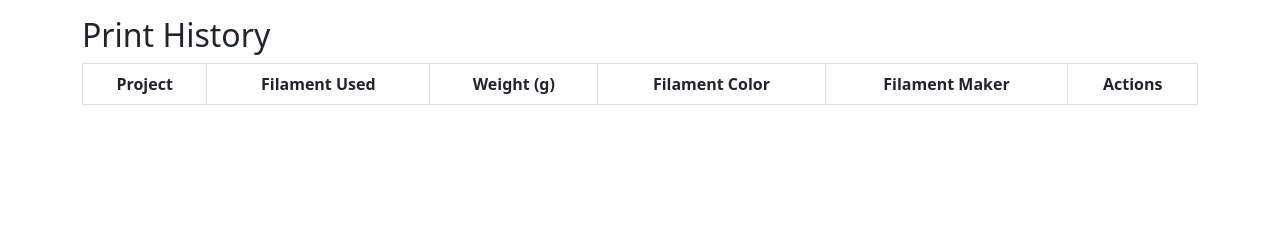
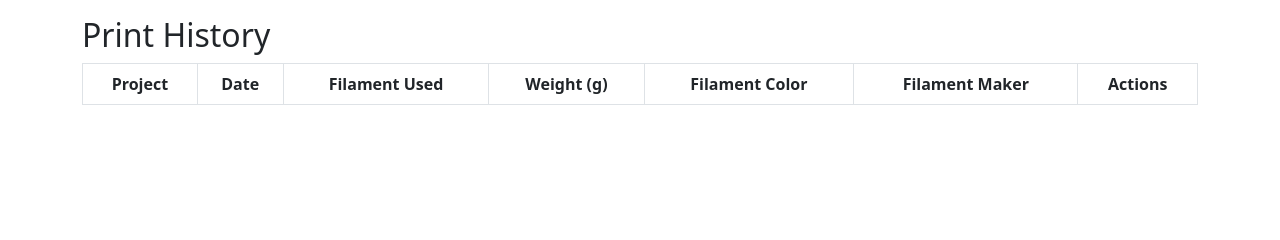
Before and after one commit to r-nd-m/filament-tracker, a Flask app: page / in a window 1280 px wide. Shown: the part 292-532 px from the top of the page. Run offline with Flask 3, Linux system fonts and the light colour scheme; data that the repository does not hold is empty.

Commit message:
added date/time to projects

```diff
--- a/app/models.py
+++ b/app/models.py
@@ -1,4 +1,8 @@
 from app import db
+from datetime import datetime
+import pytz
+
+LOCAL_TZ = pytz.timezone("Europe/Berlin")
 
 class FilamentRoll(db.Model):
     id = db.Column(db.Integer, primary_key=True)
@@ -14,7 +18,9 @@ class PrintJob(db.Model):
     length_used = db.Column(db.Float, nullable=False)
     weight_used = db.Column(db.Float, nullable=False)
     project_name = db.Column(db.String(255), nullable=False)
+    date = db.Column(db.DateTime, default=lambda: datetime.now(LOCAL_TZ))
     filament = db.relationship('FilamentRoll', backref='prints')
+
 
     def save(self):
         self.filament.remaining_weight -= self.weight_used
--- a/app/routes.py
+++ b/app/routes.py
@@ -1,3 +1,4 @@
+from datetime import datetime
 from flask import render_template, request, redirect, url_for
 from app import app, db
 from app.models import FilamentRoll, PrintJob
@@ -5,8 +6,8 @@ from app.models import FilamentRoll, PrintJob
 @app.route('/')
 def index():
     rolls = FilamentRoll.query.all()
-    print_jobs = PrintJob.query.order_by(PrintJob.id.desc()).all()  # Show latest prints first
-    return render_template('index.html', rolls=rolls, print_jobs=print_jobs)
+    print_jobs = PrintJob.query.order_by(PrintJob.date.desc()).all()
+    return render_template('index.html', rolls=rolls, print_jobs=print_jobs, datetime=datetime)
 
 @app.route('/add_roll', methods=['POST'])
 def add_roll():
@@ -25,15 +26,27 @@ def add_roll():
 def add_print():
     filament_id = int(request.form['filament_id'])
     length_used = float(request.form['length_used'])
-    weight_used = float(request.form['weight_used'])  # Ensure float conversion
+    weight_used = float(request.form['weight_used'])
     project_name = request.form['project_name']
 
-    roll = FilamentRoll.query.get(filament_id)
-    if roll and roll.remaining_weight >= weight_used:
-        print_job = PrintJob(filament_id=filament_id, length_used=length_used, weight_used=weight_used, project_name=project_name)
-        db.session.add(print_job)
-        roll.remaining_weight -= weight_used
-        db.session.commit()
+    # Parse date from input, fallback to current time
+    date_str = request.form['date']
+    date = datetime.strptime(date_str, "%Y-%m-%dT%H:%M") if date_str else datetime.now()
+
+    print_job = PrintJob(
+        filament_id=filament_id,
+        length_used=length_used,
+        weight_used=weight_used,
+        project_name=project_name,
+        date=date  # Ensure local time is stored
+    )
+
+    filament = FilamentRoll.query.get(filament_id)
+    if filament:
+        filament.remaining_weight -= weight_used
+
+    db.session.add(print_job)
+    db.session.commit()
 
     return redirect(url_for('index'))
 
@@ -81,17 +94,18 @@ def edit_print(print_id):
     print_job = PrintJob.query.get_or_404(print_id)
     filament = FilamentRoll.query.get(print_job.filament_id)
 
-    # Restore previous filament weight before updating
     if filament:
         filament.remaining_weight += print_job.weight_used
 
-    # Update print job details
     print_job.project_name = request.form['project_name']
     print_job.length_used = float(request.form['length_used'])
     print_job.weight_used = float(request.form['weight_used'])
     print_job.filament_id = int(request.form['filament_id'])
 
-    # Subtract new weight from the updated filament roll
+    # Parse new date from input
+    date_str = request.form['date']
+    print_job.date = datetime.strptime(date_str, "%Y-%m-%dT%H:%M") if date_str else datetime.now()
+
     new_filament = FilamentRoll.query.get(print_job.filament_id)
     if new_filament:
         new_filament.remaining_weight -= print_job.weight_used
@@ -128,21 +142,23 @@ def duplicate_roll(roll_id):
 def duplicate_print(print_id):
     print_job = PrintJob.query.get_or_404(print_id)
 
-    # Capture new values from the form
     new_project_name = request.form['project_name']
     new_length_used = float(request.form['length_used'])
     new_weight_used = float(request.form['weight_used'])
     new_filament_id = int(request.form['filament_id'])
 
-    # Create a new print job with modified values
+    # Parse new date or use current time
+    date_str = request.form['date']
+    new_date = datetime.strptime(date_str, "%Y-%m-%dT%H:%M") if date_str else datetime.now()
+
     new_print_job = PrintJob(
         filament_id=new_filament_id,
         length_used=new_length_used,
         weight_used=new_weight_used,
-        project_name=new_project_name
+        project_name=new_project_name,
+        date=new_date
     )
 
-    # Deduct weight from the selected filament roll
     new_filament = FilamentRoll.query.get(new_filament_id)
     if new_filament:
         new_filament.remaining_weight -= new_weight_used
--- a/app/templates/index.html
+++ b/app/templates/index.html
@@ -79,6 +79,7 @@
         <thead>
             <tr>
                 <th>Project</th>
+                <th>Date</th>
                 <th>Filament Used</th>
                 <th>Weight (g)</th>
                 <th>Filament Color</th>
@@ -90,6 +91,7 @@
             {% for job in print_jobs %}
             <tr>
                 <td>{{ job.project_name }}</td>
+                <td>{{ job.date.strftime('%#d/%#m/%Y %H:%M') if job.date else 'Unknown' }}</td>
                 <td>{{ job.length_used }} mm</td>
                 <td>{{ "%.2f"|format(job.weight_used) }}</td>
                 <td>{{ job.filament.color }}</td>
@@ -169,6 +171,11 @@
                             </select>
                         </div>
                         <div class="mb-3">
+                            <label for="date" class="form-label">Print Date/Time:</label>
+                            <input type="datetime-local" id="date" name="date" class="form-control"
+                                   value="{{ datetime.now().strftime('%Y-%m-%dT%H:%M') }}" required>
+                        </div>
+                        <div class="mb-3">
                             <label for="length_used" class="form-label">Length Used (mm):</label>
                             <input type="number" step="0.01" id="length_used" name="length_used" class="form-control" required>
                         </div>
@@ -242,6 +249,11 @@
                             <input type="text" name="project_name" class="form-control" value="{{ job.project_name }}" required>
                         </div>
                         <div class="mb-3">
+                            <label class="form-label">Print Date/Time:</label>
+                            <input type="datetime-local" name="date" class="form-control"
+                                   value="{{ job.date.strftime('%Y-%m-%dT%H:%M') if job.date else '' }}" required>
+                        </div>
+                        <div class="mb-3">
                             <label class="form-label">Filament Used (mm):</label>
                             <input type="number" name="length_used" class="form-control" value="{{ job.length_used }}" required>
                         </div>
@@ -267,6 +279,7 @@
     </div>
     {% endfor %}
 
+    <!-- Duplicate Filament Roll Modals -->
     {% for roll in rolls %}
     <div class="modal fade" id="duplicateRollModal{{ roll.id }}" tabindex="-1" aria-labelledby="duplicateRollLabel{{ roll.id }}" aria-hidden="true">
         <div class="modal-dialog">
@@ -301,6 +314,7 @@
     </div>
     {% endfor %}
 
+    <!-- Duplicate Print Job Modals -->
     {% for job in print_jobs %}
     <div class="modal fade" id="duplicatePrintModal{{ job.id }}" tabindex="-1" aria-labelledby="duplicatePrintLabel{{ job.id }}" aria-hidden="true">
         <div class="modal-dialog">
@@ -314,6 +328,11 @@
                         <div class="mb-3">
                             <label class="form-label">Project Name:</label>
                             <input type="text" name="project_name" class="form-control" value="{{ job.project_name }}" required>
+                        </div>
+                        <div class="mb-3">
+                            <label class="form-label">Print Date/Time:</label>
+                            <input type="datetime-local" name="date" class="form-control"
+                                   value="{{ job.date.strftime('%Y-%m-%dT%H:%M') if job.date else datetime.now().strftime('%Y-%m-%dT%H:%M') }}" required>
                         </div>
                         <div class="mb-3">
                             <label class="form-label">Filament Used (mm):</label>
--- a/requirements.txt
+++ b/requirements.txt
@@ -3,3 +3,4 @@ flask-sqlalchemy
 flask-wtf
 flask-migrate
 gunicorn
+pytz
```
